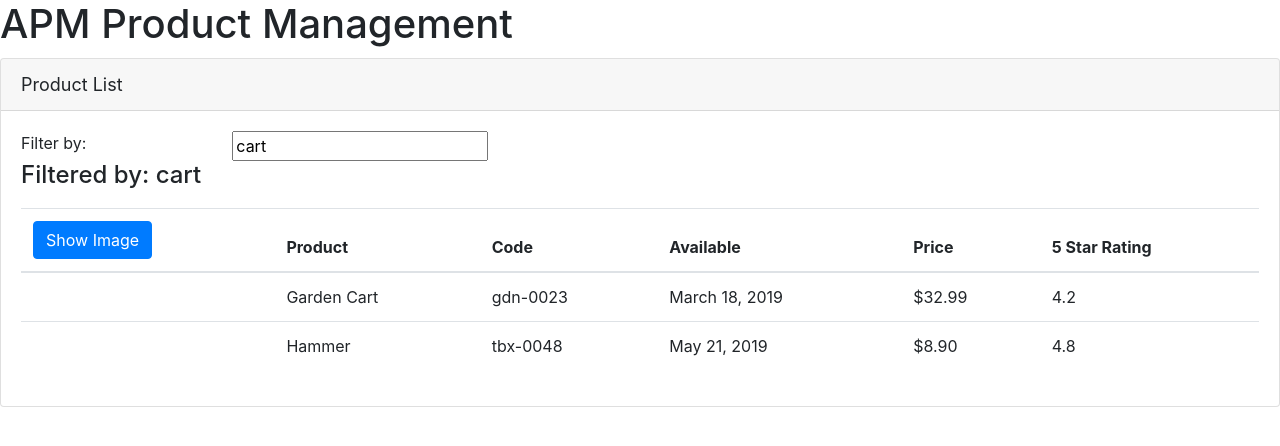
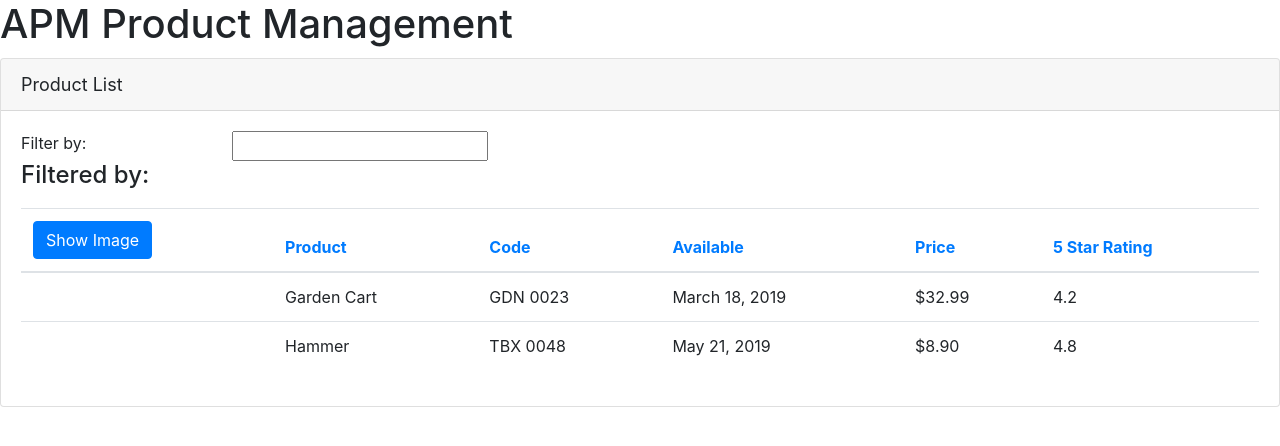
Before and after one commit to educhinski/apm, an Angular app: page /products in a window 1280 px wide. Shown: the top 446 px of the page. Built offline with nearby package versions, Linux system fonts and the light colour scheme.

Commit message:
Used interfaces, custom component styles, custom pipes and lifecycle hooks

```diff
--- a/src/app/app.module.ts
+++ b/src/app/app.module.ts
@@ -4,9 +4,10 @@
 
 import { AppComponent } from './app.component';
 import { ProductListComponent } from './products/product-list.component';
+import { ConvertToSpacesPipe } from './shared/convert-to-spaces.pipe';
 
 @NgModule({
-  declarations: [AppComponent, ProductListComponent],
+  declarations: [AppComponent, ProductListComponent, ConvertToSpacesPipe],
   imports: [BrowserModule, FormsModule],
   bootstrap: [AppComponent],
 })
--- /dev/null
+++ b/src/app/products/product-list.component.css
@@ -0,0 +1,3 @@
+thead {
+  color: #007bff;
+}
--- a/src/app/products/product-list.component.html
+++ b/src/app/products/product-list.component.html
@@ -29,7 +29,7 @@
           </tr>
         </thead>
         <tbody>
-          <tr *ngFor="let product of products">
+          <tr *ngFor="let product of filteredProducts">
             <td>
               <img
                 *ngIf="showImage"
@@ -40,7 +40,9 @@
               />
             </td>
             <td>{{ product.productName }}</td>
-            <td>{{ product.productCode | lowercase }}</td>
+            <td>
+              {{ product.productCode | uppercase | convertToSpaces: "-" }}
+            </td>
             <td>{{ product.releaseDate }}</td>
             <td>{{ product.price | currency: "USD":"symbol":"1.2-2" }}</td>
             <td>{{ product.starRating }}</td>
--- a/src/app/products/product-list.component.ts
+++ b/src/app/products/product-list.component.ts
@@ -1,16 +1,30 @@
-import { Component } from '@angular/core';
+import { Component, OnInit } from '@angular/core';
+import { IProduct } from './products.interface';
 
 @Component({
   selector: 'apm-products',
   templateUrl: './product-list.component.html',
+  styleUrls: ['./product-list.component.css'],
 })
-export class ProductListComponent {
+export class ProductListComponent implements OnInit {
   pageTitle: string = 'Product List';
   imageWidth: number = 50;
   imageMargin: number = 2;
   showImage: boolean = false;
-  listFilter: string = 'cart';
-  products: any[] = [
+
+  _listFilter: string;
+  get listFilter(): string {
+    return this._listFilter;
+  }
+  set listFilter(value: string) {
+    this._listFilter = value;
+    this.filteredProducts = this.listFilter
+      ? this.performFilter(this.listFilter)
+      : this.products;
+  }
+
+  filteredProducts: IProduct[];
+  products: IProduct[] = [
     {
       productId: 2,
       productName: 'Garden Cart',
@@ -33,7 +47,24 @@
     },
   ];
 
+  constructor() {
+    this.filteredProducts = this.products;
+    // this.listFilter = 'cart';
+  }
+
+  performFilter(filterBy: string): IProduct[] {
+    filterBy = filterBy.toLocaleLowerCase();
+    return this.products.filter(
+      (product: IProduct) =>
+        product.productName.toLocaleLowerCase().indexOf(filterBy) !== -1
+    );
+  }
+
   toggleImage(): void {
     this.showImage = !this.showImage;
   }
+
+  ngOnInit(): void {
+    console.log('In OnInit');
+  }
 }
--- /dev/null
+++ b/src/app/shared/convert-to-spaces.pipe.ts
@@ -0,0 +1,10 @@
+import { Pipe, PipeTransform } from '@angular/core';
+
+@Pipe({
+  name: 'convertToSpaces',
+})
+export class ConvertToSpacesPipe implements PipeTransform {
+  transform(value: string, character: string): string {
+    return value.replace(character, ' ');
+  }
+}
```
Also changed, not shown: src/app/products/products.interface.ts (added, +10 -0 lines).
